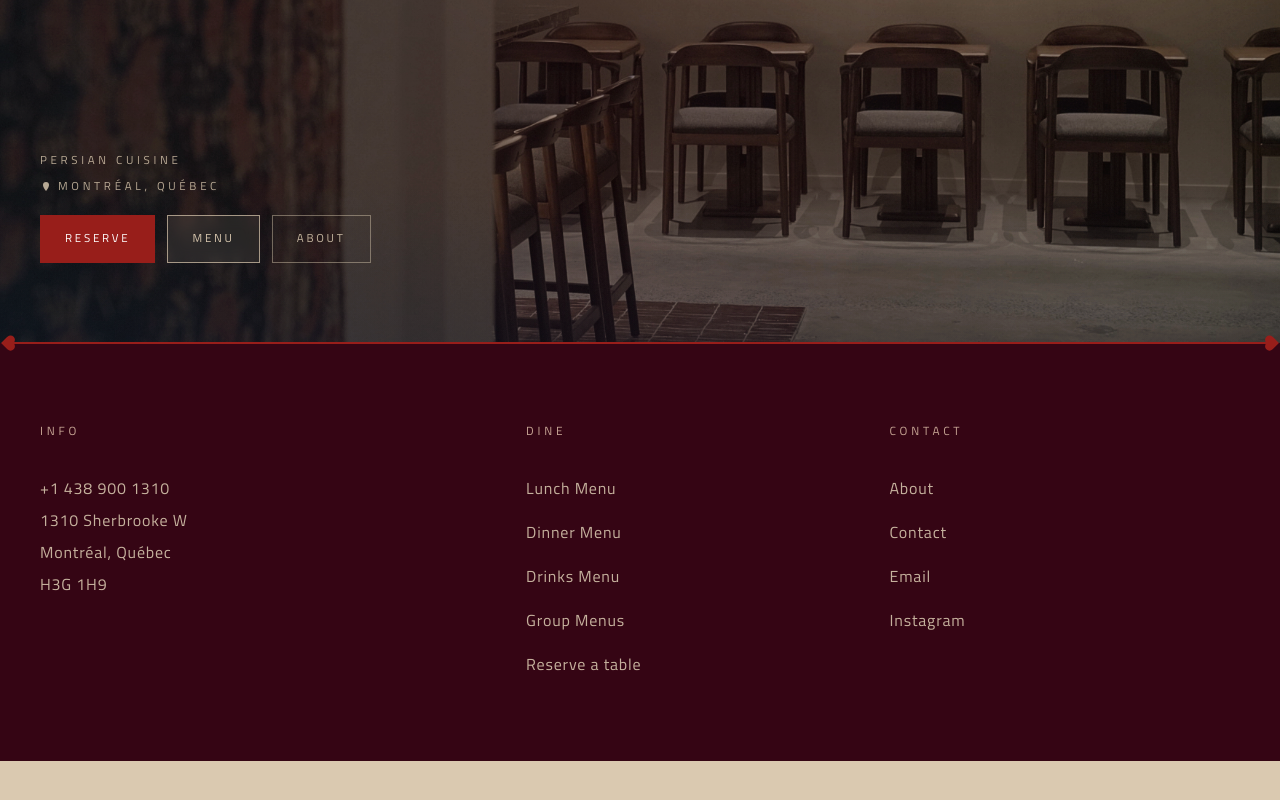
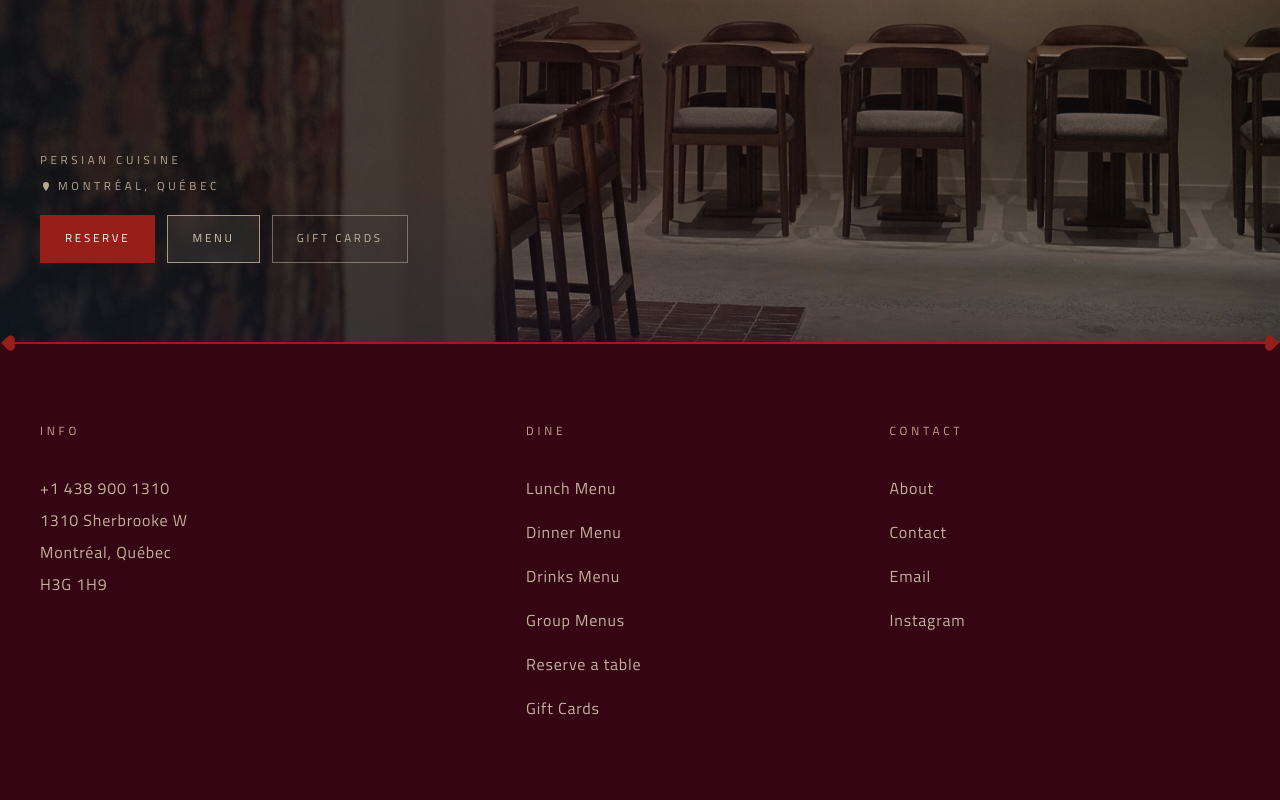
Before and after one commit to BOUS-Persian-Cuisine/website, a Next.js app: page / in a window 1280 px wide. Shown: the part 458-1258 px from the top of the page. Before the commit the page ends 1219 px from the top, so only its background shows below. Built offline with nearby package versions, Linux system fonts and the light colour scheme.

Commit message:
feat: add gift card links to home and footer

```diff
--- a/src/components/SiteFooter.tsx
+++ b/src/components/SiteFooter.tsx
@@ -7,7 +7,7 @@ import {
   type ReactNode,
 } from "react";
 
-import { getOpenTableReservationUrl } from "@/constants/links";
+import { GIFT_CARD_URL, getOpenTableReservationUrl } from "@/constants/links";
 import { useLanguage } from "@/context/LanguageContext";
 
 type FooterSection = "info" | "dine" | "contact";
@@ -163,6 +163,12 @@ export function SiteFooter() {
           >
             {t.footer.reserveTable}
           </a>
+          <a
+            href={GIFT_CARD_URL}
+            className="underline-offset-4 hover:underline"
+          >
+            {t.common.giftCards}
+          </a>
         </nav>
       ),
     },
--- a/src/constants/links.ts
+++ b/src/constants/links.ts
@@ -1,4 +1,7 @@
 import type { Language } from "@/context/LanguageContext";
+
+export const GIFT_CARD_URL =
+  "https://mylightspeed.app/giftcard/v2/80c9144d-42cc-4e69-8e75-343e6506fe4f";
 
 const OPENTABLE_RESERVATION_BASE_URL =
   "https://www.opentable.ca/r/bous-reservations-montreal";
--- a/src/context/LanguageContext.tsx
+++ b/src/context/LanguageContext.tsx
@@ -13,6 +13,7 @@ export type Language = "en" | "fr";
 type Translations = {
   common: {
     siteTitle: string;
+    giftCards: string;
   };
   header: {
     openMenu: string;
@@ -78,6 +79,7 @@ export const translations: Record<Language, Translations> = {
   en: {
     common: {
       siteTitle: "BOUS - Persian Cuisine",
+      giftCards: "Gift Cards",
     },
     header: {
       openMenu: "Open menu",
@@ -138,6 +140,7 @@ export const translations: Record<Language, Translations> = {
   fr: {
     common: {
       siteTitle: "BOUS - Cuisine perse",
+      giftCards: "Cartes-cadeaux",
     },
     header: {
       openMenu: "Ouvrir le menu",
--- a/src/pages/index.tsx
+++ b/src/pages/index.tsx
@@ -1,7 +1,7 @@
 import Link from "next/link";
 
 import { SiteLayout } from "@/components/SiteLayout";
-import { getOpenTableReservationUrl } from "@/constants/links";
+import { GIFT_CARD_URL, getOpenTableReservationUrl } from "@/constants/links";
 import { useLanguage } from "@/context/LanguageContext";
 
 export default function Home() {
@@ -58,12 +58,12 @@ export default function Home() {
                 >
                   {t.header.nav.menu}
                 </Link>
-                <Link
-                  href="/about"
+                <a
+                  href={GIFT_CARD_URL}
                   className="inline-flex min-h-12 items-center justify-center border border-bous-cream/45 bg-transparent px-6 text-[0.72rem] uppercase tracking-[0.24em] text-bous-cream/88 transition-colors hover:border-bous-cream hover:text-bous-cream"
                 >
-                  {t.header.nav.about}
-                </Link>
+                  {t.common.giftCards}
+                </a>
               </div>
             </div>
           </div>
```
